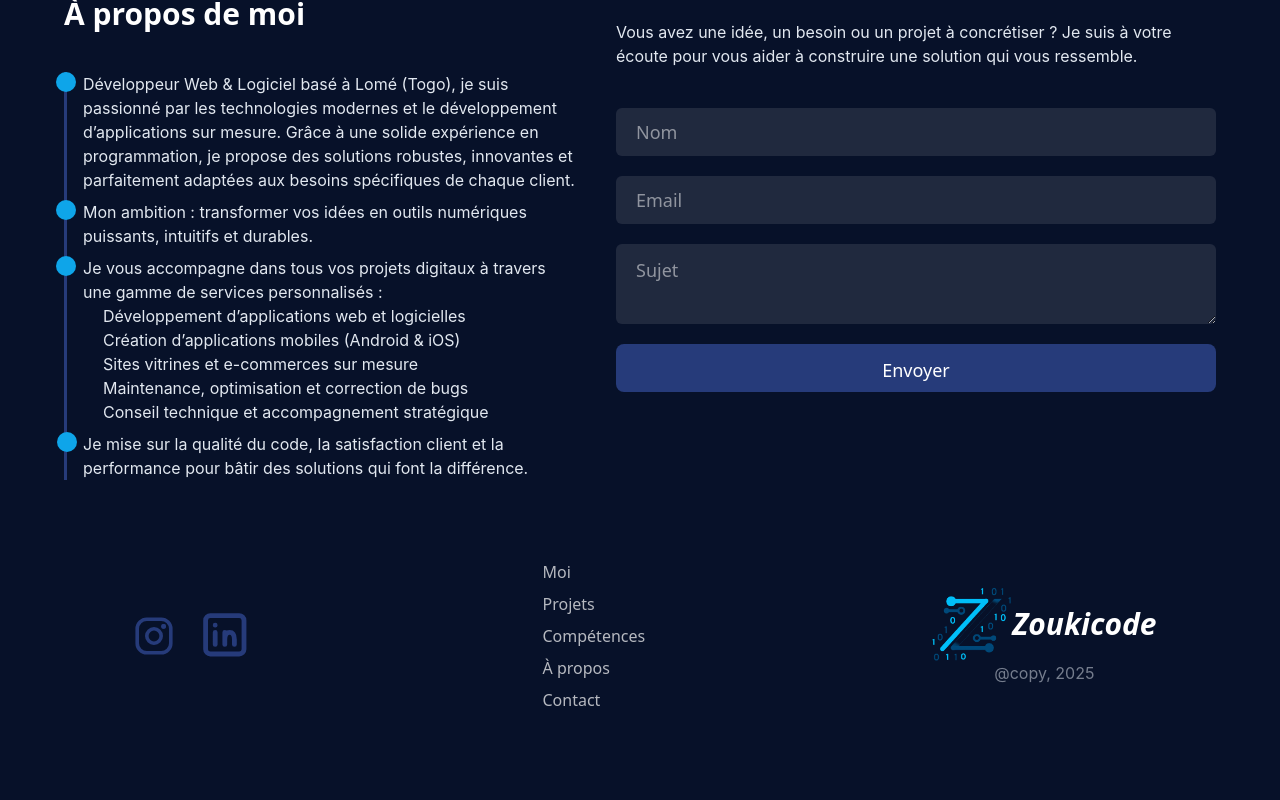
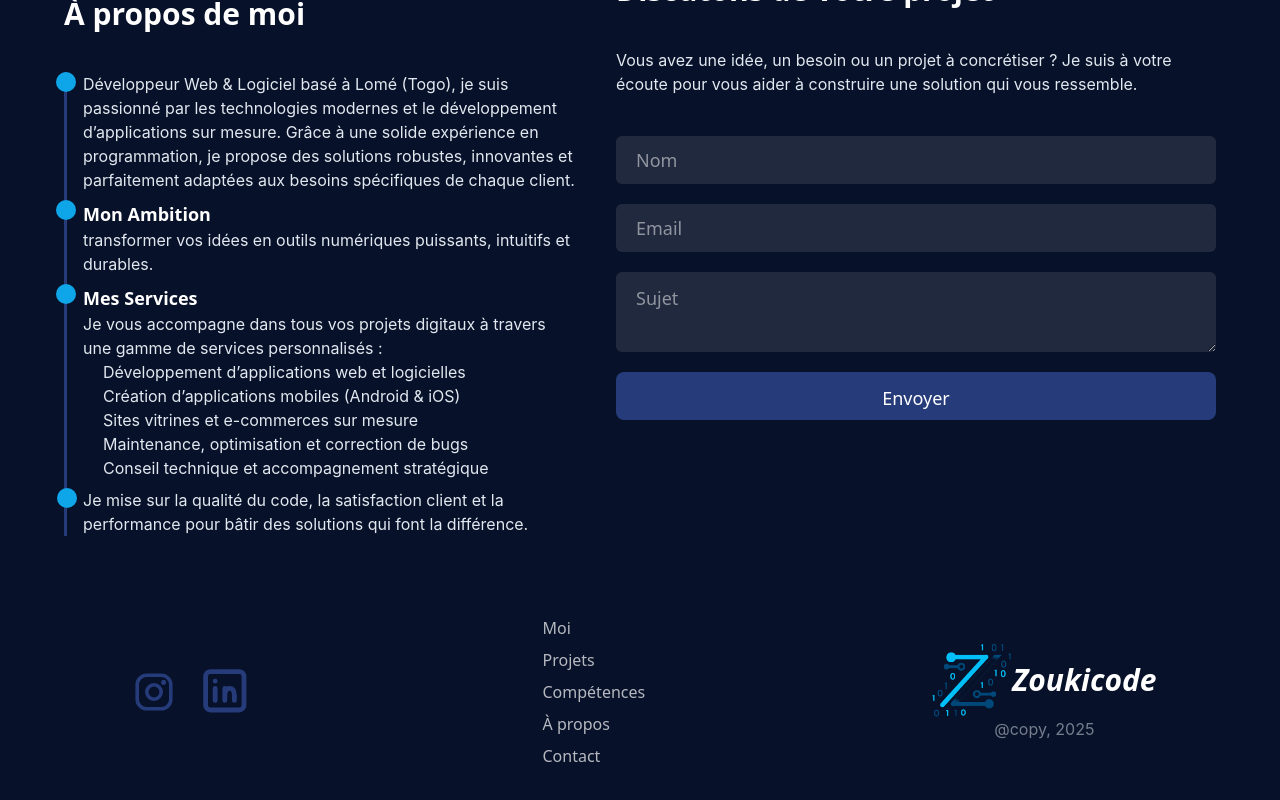
Before and after one commit to zoukicode/portfoilo, a React (Vite) app: page / in a window 1280 px wide. Shown: the part 1674-2474 px from the top of the page. Before the commit the page ends 2426 px from the top, so only its background shows below. Built offline with nearby package versions, Linux system fonts and the light colour scheme.

Commit message:
'apdate'

```diff
--- a/src/pages/Langue.jsx
+++ b/src/pages/Langue.jsx
@@ -23,7 +23,7 @@ const Version = {
       introduction:
         'Développeur Web & Logiciel basé à Lomé (Togo), je suis passionné par les technologies modernes et le développement d’applications sur mesure. Grâce à une solide expérience en programmation, je propose des solutions robustes, innovantes et parfaitement adaptées aux besoins spécifiques de chaque client.',
       objectif:
-        'Mon ambition : transformer vos idées en outils numériques puissants, intuitifs et durables.',
+        ' transformer vos idées en outils numériques puissants, intuitifs et durables.',
       service:
         'Je vous accompagne dans tous vos projets digitaux à travers une gamme de services personnalisés :',
       type: [
@@ -69,7 +69,7 @@ const Version = {
       introduction:
         'Based in Lomé (Togo), I’m a passionate Web & Software Developer with a strong background in building custom applications tailored to client needs. I thrive on challenges and take pride in delivering innovative, reliable, and user-friendly solutions.',
       objectif:
-        'My goal: turn your ideas into powerful, intuitive, and lasting digital tools.',
+        ' turn your ideas into powerful, intuitive, and lasting digital tools.',
       service:
         'I offer a wide range of tailored services to support your digital transformation:',
       type: [
--- a/src/pages/Propos.jsx
+++ b/src/pages/Propos.jsx
@@ -14,11 +14,13 @@ export function Propos({text,langue,setLangue}){
             <p class="before:rounded-[50%] relative before:w-5 before:h-5 before:absolute before:bg-[#0EA5E9] before:content-[''] before:left-[-27px]">
 {text.propos.introduction}
  </p>
-<p class="before:rounded-[50%] relative before:w-5 before:h-5 before:absolute before:bg-[#0EA5E9] before:content-[''] before:left-[-27px]">
-    {text.propos.objectif}
-    </p>
+<div class="before:rounded-[50%] relative before:w-5 before:h-5 before:absolute before:bg-[#0EA5E9] before:content-[''] before:left-[-27px]">
+    <h2 className="font-bold">Mon Ambition</h2>
+    <p>{text.propos.objectif}</p>
+    </div>
 
 <div className="before:rounded-[50%] relative before:w-5 before:h-5 before:absolute before:bg-[#0EA5E9] before:content-[''] before:left-[-27px]">
+  <h2 className="font-bold">Mes Services</h2>
   <p>{text.propos.service}</p>
   {text.propos.type.map((v, i) => (
     <p class="pl-5" key={i}>{v}</p>
```
